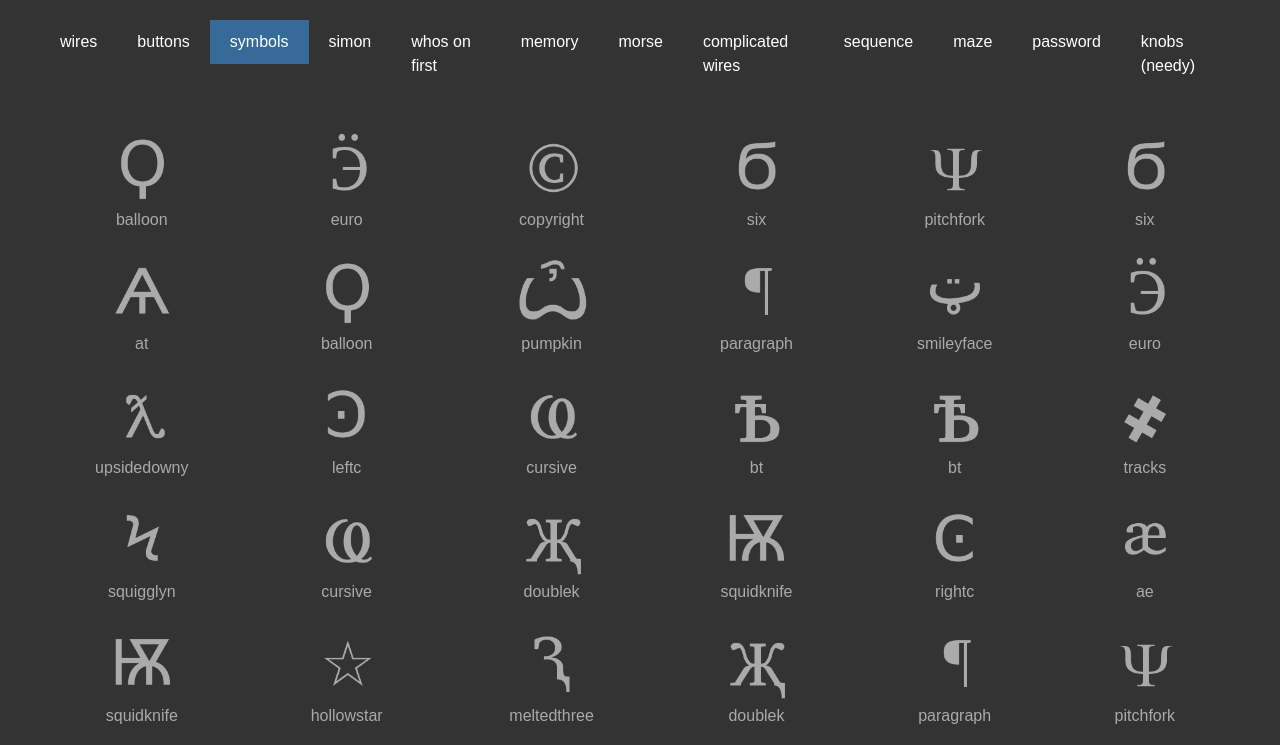
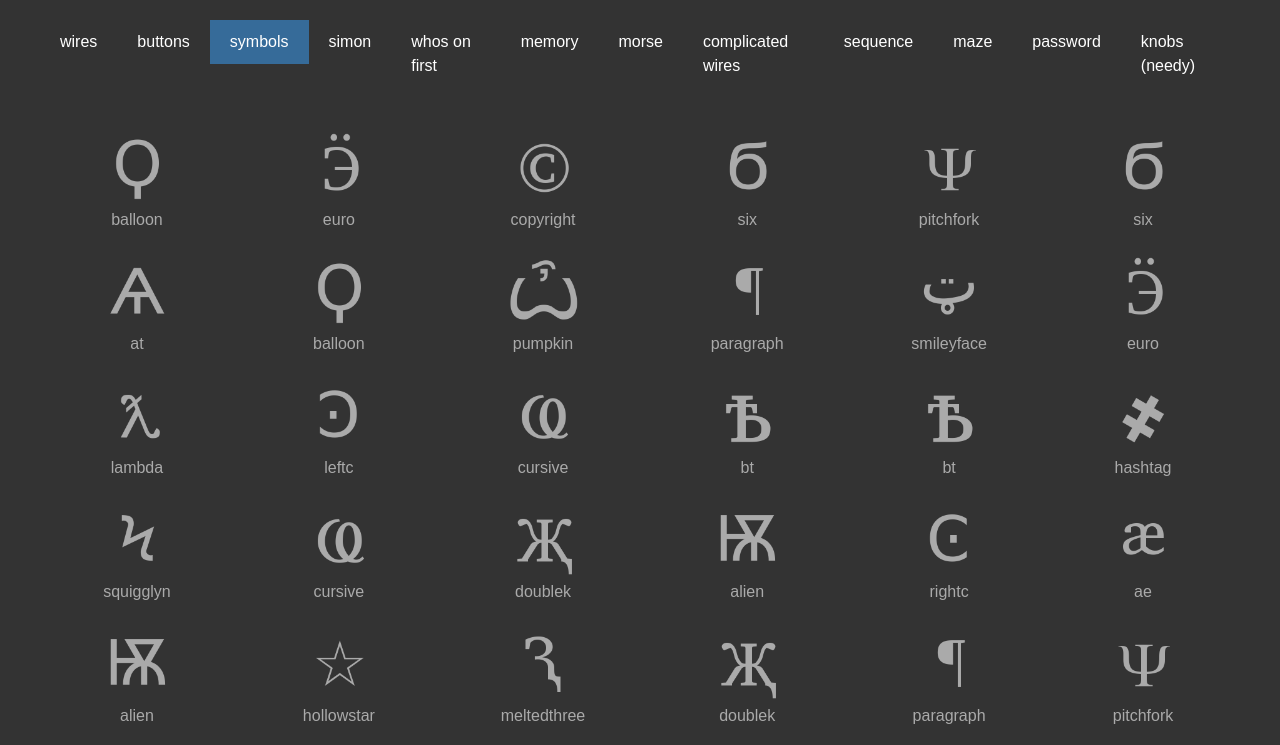
Before and after one commit to drweissbrot/keep-talking-oversimplified, a website: page public/index.html in a window 1280 px wide. Both pictures are taken after a click on the link "symbols". Shown: the top 745 px of the page. Drawn offline with Linux system fonts and the light colour scheme.

Commit message:
use our naming conventions (symbols)

```diff
--- a/public/index.html
+++ b/public/index.html
@@ -321,7 +321,7 @@
 			</div>
 
 			<div class="row">
-				<img src="symbols/upsidedowny.png" alt="upsidedowny"> upsidedowny
+				<img src="symbols/upsidedowny.png" alt="lambda"> lambda
 			</div>
 
 			<div class="row">
@@ -329,7 +329,7 @@
 			</div>
 
 			<div class="row">
-				<img src="symbols/squidknife.png" alt="squidknife"> squidknife
+				<img src="symbols/squidknife.png" alt="alien"> alien
 			</div>
 
 			<div class="row">
@@ -393,7 +393,7 @@
 			</div>
 
 			<div class="row">
-				<img src="symbols/upsidedowny.png" alt="upsidedowny"> upsidedowny
+				<img src="symbols/upsidedowny.png" alt="lambda"> lambda
 			</div>
 
 			<div class="row">
@@ -415,7 +415,7 @@
 			</div>
 
 			<div class="row">
-				<img src="symbols/squidknife.png" alt="squidknife"> squidknife
+				<img src="symbols/squidknife.png" alt="alien"> alien
 			</div>
 
 			<div class="row">
@@ -471,7 +471,7 @@
 			</div>
 
 			<div class="row">
-				<img src="symbols/tracks.png" alt="tracks"> tracks
+				<img src="symbols/tracks.png" alt="hashtag"> hashtag
 			</div>
 
 			<div class="row">
```
